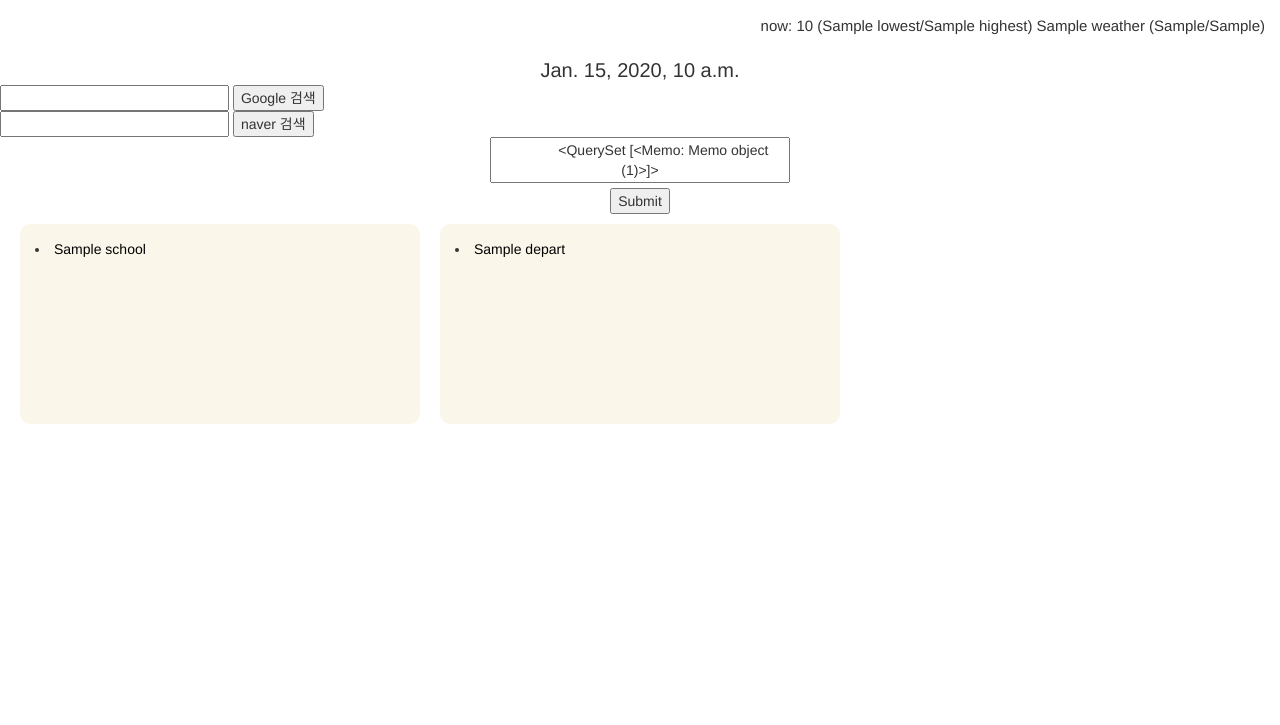
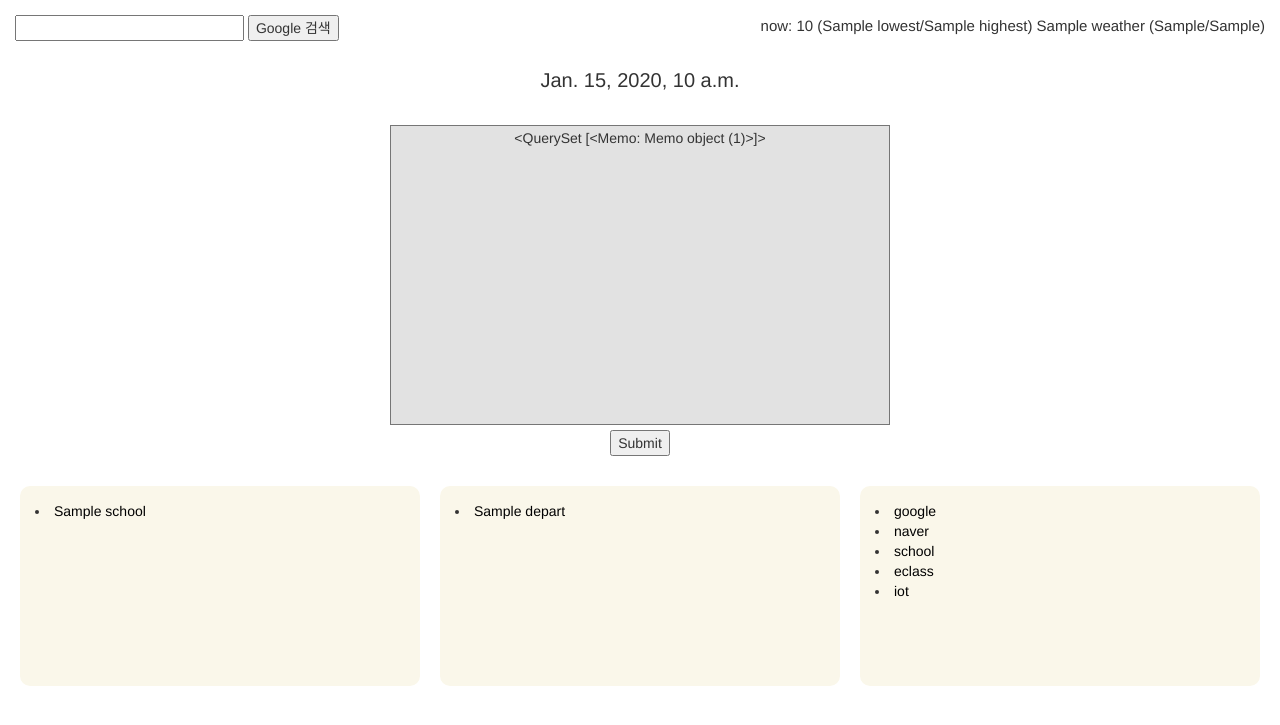
Before and after one commit to Seung-a-oh/my_start_page, a Django app: template start/templates/start/index.html in a window 1280 px wide. Shown: the top 725 px of the page. Run offline with Django 4.2, Linux system fonts and the light colour scheme; tables that the repository leaves empty hold one stand-in row (values such as "Sample post"); the template is opened without the code that fills it: values that come from a table or form of the project are taken from there, most other values are stand-ins (such as "Sample title", 1, 10 or a date in 2020); some libraries are stand-ins or nearby versions.

Commit message:
디자인 수정, 바로가기 추가

```diff
--- a/start/static/start/index.css
+++ b/start/static/start/index.css
@@ -7,6 +7,12 @@ a {
     text-decoration: none;
     color: black;
 }
+
+.search {
+    position: absolute;
+    margin: 15px;
+}
+
 .weather {
     font-size: 15px;
     float: right;
@@ -18,22 +24,28 @@ a {
     font-size: 20px;
     text-align: center;
     clear: both;        /* float로 인해 겹칠 때는 clear: both */
-    padding-top: 20px;
+    padding: 30px;
 }
 
-.note {
-    width: 300px;
+.memo {
+    width: 500px;
     margin: 0 auto;
 }
-
+/* cols="5" rows="15"  */
 textarea {
-    width: 300px;
+    width: 500px;
+    height: 300px;
     text-align: center;
     resize: none;
+    background-color: rgb(226, 226, 226);
 }
 
 .save {
     text-align: center;
+}
+
+.bullet {
+    margin-top: 30px;
 }
 
 .school {
@@ -69,3 +81,13 @@ textarea {
     text-overflow: ellipsis;
     white-space: nowrap;
 }
+
+.go {
+    float: left;
+    width: 400px;
+    height: 200px;
+    border-radius: 10px;
+    background-color: rgb(250, 247, 234);
+    padding: 15px;
+    margin-left: 20px;
+}
--- a/start/templates/start/index.html
+++ b/start/templates/start/index.html
@@ -14,15 +14,7 @@
 <body>
     {% block content %}
 
-    <div class="weather">
-        now: {{weathers.cur_temp}} ({{weathers.lowest}}/{{weathers.highest}})
-        {{weathers.weather}} ({{weathers.rain_am}}/{{weathers.rain_pm}})
-    </div>
-
-    <div class="time">
-        {{times.time}}
-    </div>
-    <form method=get action="http://www.google.co.kr/search" target="_blank" >
+    <form class="search" method=get action="http://www.google.co.kr/search" target="_blank" >
         <table bgcolor="#FFFFFF">
             <tr>
                 <td>
@@ -33,7 +25,16 @@
         </table>
     </form>
 
-    <form method=get action="http://search.naver.com/search.naver" target="_blank" >
+    <div class="weather">
+        now: {{weathers.cur_temp}} ({{weathers.lowest}}/{{weathers.highest}})
+        {{weathers.weather}} ({{weathers.rain_am}}/{{weathers.rain_pm}})
+    </div>
+
+    <div class="time">
+        {{times.time}}
+    </div>
+
+    {% comment %} <form method=get action="http://search.naver.com/search.naver" target="_blank" >
         <table bgcolor="#FFFFFF">
             <tr>
                 <td>
@@ -42,20 +43,19 @@
                 </td>
             </tr>
         </table>
-    </form>
+    </form> {% endcomment %}
 
-    <form class="note" action="{% url 'start:create' %}" method="POST">
+    <form class="memo" action="{% url 'start:create' %}" method="POST">
         {% csrf_token %}
-        {% comment %} <p><textarea>{% for memo in memos %}
-            {{memo.content}}
-            {% endfor %}</textarea></p>
-        <p class="save"><input type="submit" value="Submit"></p> {% endcomment %}
-        <textarea name="content">
-            {{memos}}
-        </textarea>
+        <textarea name="content">{{memos}}</textarea>
         <p class="save"><input type="submit" value="Submit"></p>
     </form>
 
+    <div>
+
+    </div>
+
+    <div class="bullet">
         <div class="school">
             <div class="school-inner">
             {% for title in schools %}
@@ -75,6 +75,15 @@
             {% endfor %}
             </div>
         </div>
+
+        <div class="go">
+            <li><a href="http://www.google.co.kr">google</a></li>
+            <li><a href="https://www.naver.com/">naver</a></li>
+            <li><a href="https://portal.sch.ac.kr/p/index.jsp">school</a></li>
+            <li><a href="https://eclass.sch.ac.kr/">eclass</a></li>
+            <li><a href="https://home.sch.ac.kr/iot/03/0101.jsp">iot</a></li>
+        </div>
+    </div>
     {% endblock %}
 </body>
 </html>
```
Also changed, not shown: start/views.py (+11 -6 lines). Lines whose indentation alone changed are shown as unchanged.
